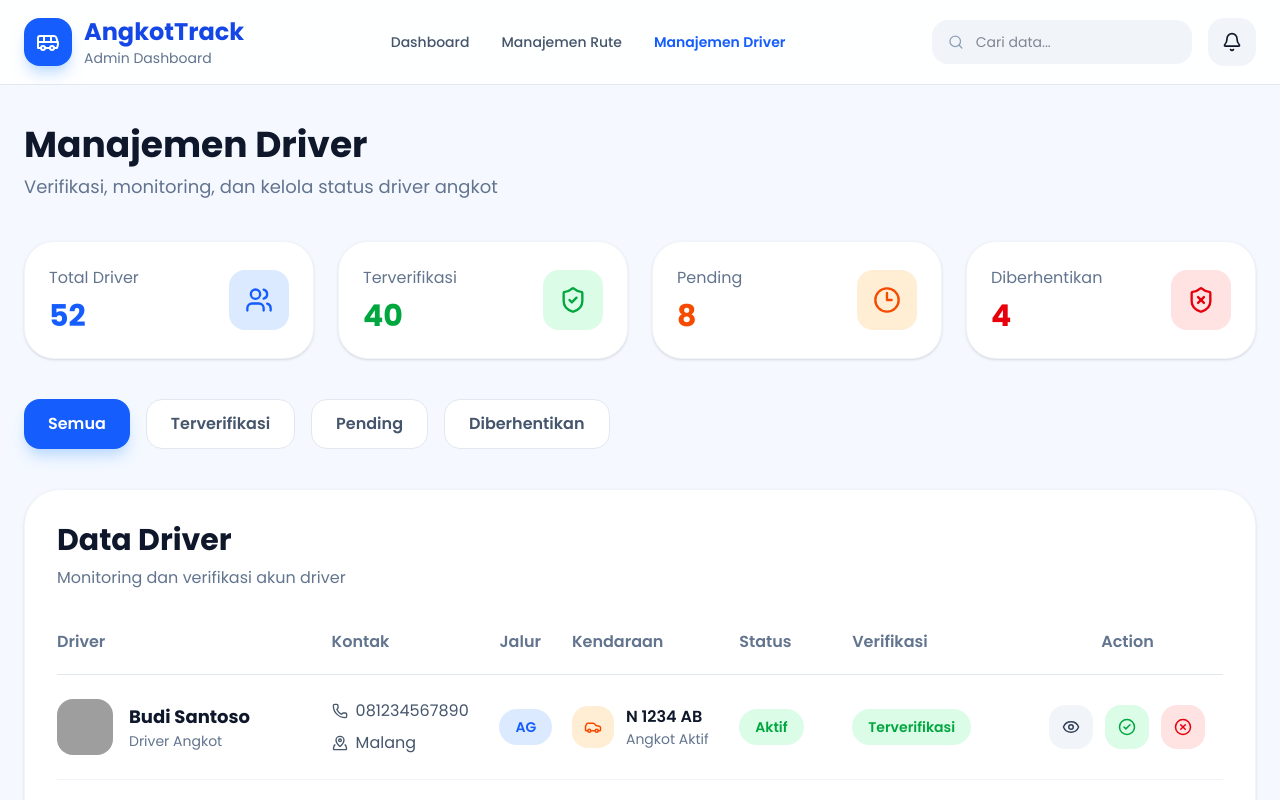
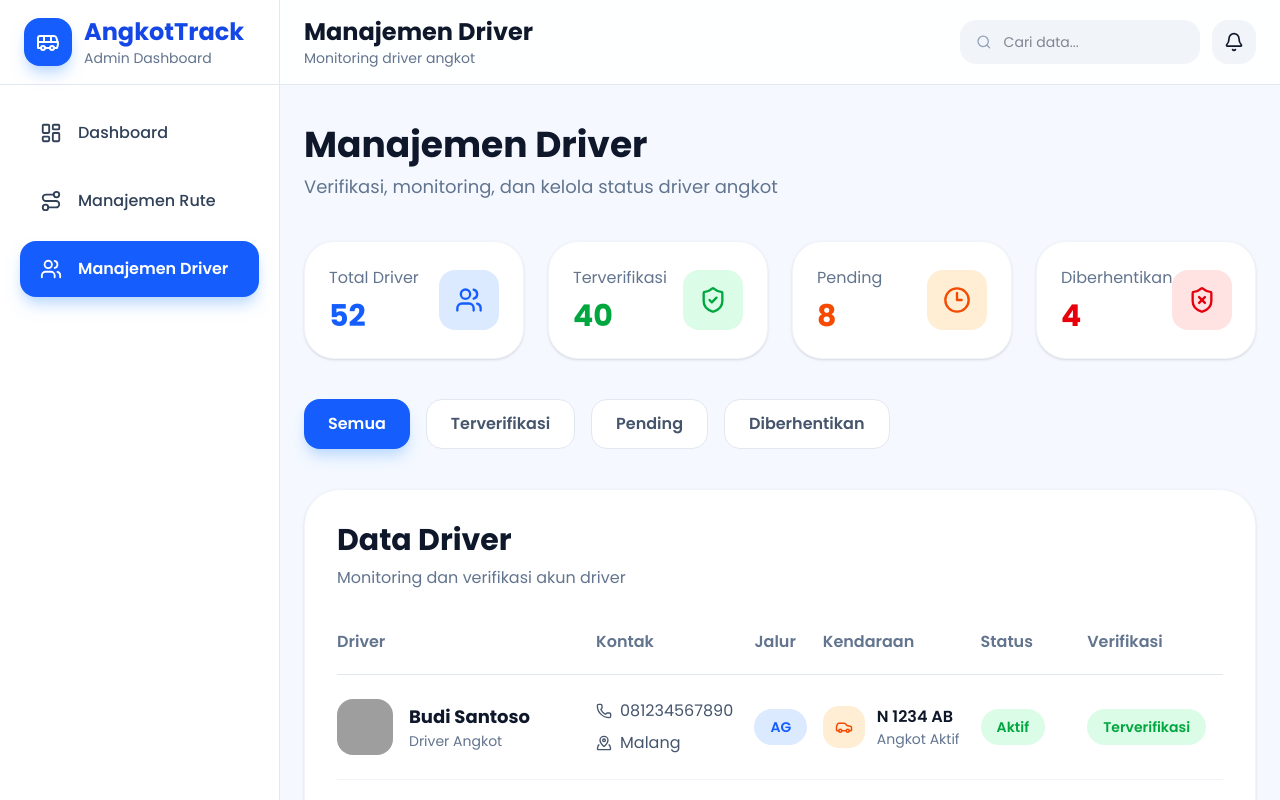
Before and after one commit to MRamadhan000/angkotgo, a Next.js app: page /admin/driver in a window 1280 px wide. Shown: the top 800 px of the page. Built offline with nearby package versions, Linux system fonts and the light colour scheme; grey boxes are pictures that could not be loaded.

Commit message:
ui : build respo for admin page driver

```diff
--- a/app/admin/driver/page.tsx
+++ b/app/admin/driver/page.tsx
@@ -17,6 +17,9 @@ import {
   Phone,
   MapPinned,
   Car,
+  X,
+  LayoutDashboard,
+  Route,
 } from "lucide-react";
 
 import { Poppins } from "next/font/google";
@@ -28,6 +31,7 @@ const poppins = Poppins({
 
 export default function DriverManagementPage() {
   const [selectedStatus, setSelectedStatus] = useState("Semua");
+  const [sidebarOpen, setSidebarOpen] = useState(false);
 
   const drivers = [
     {
@@ -60,47 +64,111 @@ export default function DriverManagementPage() {
     <main
       className={`${poppins.className} min-h-screen bg-[#F5F9FF] text-slate-900`}
     >
-      {/* ================= NAVBAR ================= */}
-      <nav className="w-full h-[85px] border-b border-slate-200 bg-white/90 backdrop-blur-md sticky top-0 z-50">
-        <div className="max-w-7xl mx-auto h-full px-6 flex items-center justify-between">
-          {/* LEFT */}
+      {/* ================= OVERLAY ================= */}
+      {sidebarOpen && (
+        <div
+          className="fixed inset-0 bg-black/40 z-40 lg:hidden"
+          onClick={() => setSidebarOpen(false)}
+        />
+      )}
+
+      {/* ================= SIDEBAR ================= */}
+      <aside
+        className={`
+          fixed top-0 left-0 z-50 h-screen w-[280px]
+          bg-white border-r border-slate-200
+          transition-transform duration-300
+          ${sidebarOpen ? "translate-x-0" : "-translate-x-full"}
+          lg:translate-x-0
+        `}
+      >
+        {/* Header */}
+        <div className="h-[85px] border-b border-slate-200 px-6 flex items-center justify-between">
           <div className="flex items-center gap-3">
             <div className="bg-blue-600 text-white p-3 rounded-2xl shadow-lg shadow-blue-200">
               <Bus size={24} />
             </div>
 
             <div>
-              <h1 className="text-2xl font-bold text-blue-700">AngkotTrack</h1>
+              <h1 className="text-2xl font-bold text-blue-700">
+                AngkotTrack
+              </h1>
 
-              <p className="text-sm text-slate-500">Admin Dashboard</p>
+              <p className="text-sm text-slate-500">
+                Admin Dashboard
+              </p>
             </div>
           </div>
 
-          {/* MENU */}
-          <div className="hidden md:flex items-center gap-8 text-sm font-medium">
-            <a href="/admin" className="text-slate-600 hover:text-blue-600">
+          <button
+            className="lg:hidden"
+            onClick={() => setSidebarOpen(false)}
+          >
+            <X size={24} />
+          </button>
+        </div>
+
+        {/* Menu */}
+        <div className="p-5 space-y-3">
+          <a
+            href="/admin"
+            className="flex items-center gap-4 px-5 py-4 rounded-2xl text-slate-700 hover:bg-slate-100 transition font-medium"
+          >
+            <LayoutDashboard size={22} />
             Dashboard
           </a>
 
           <a
             href="/admin/rute"
-              className="text-slate-600 transition hover:text-blue-600"
+            className="flex items-center gap-4 px-5 py-4 rounded-2xl text-slate-700 hover:bg-slate-100 transition font-medium"
           >
+            <Route size={22} />
             Manajemen Rute
           </a>
 
           <a
             href="/admin/driver"
-              className="text-blue-600 font-semibold"
+            className="flex items-center gap-4 bg-blue-600 text-white px-5 py-4 rounded-2xl font-semibold shadow-lg shadow-blue-200"
           >
+            <Users size={22} />
             Manajemen Driver
           </a>
         </div>
+      </aside>
+
+      {/* ================= MAIN ================= */}
+      <div className="lg:ml-[280px]">
+
+        {/* ================= NAVBAR ================= */}
+        <nav className="w-full h-[85px] border-b border-slate-200 bg-white/90 backdrop-blur-md sticky top-0 z-30">
+          <div className="h-full px-4 sm:px-6 flex items-center justify-between">
+
+            {/* LEFT */}
+            <div className="flex items-center gap-4">
+              {/* MOBILE MENU */}
+              <button
+                className="lg:hidden"
+                onClick={() => setSidebarOpen(true)}
+              >
+                <Menu size={28} />
+              </button>
+
+              <div>
+                <h2 className="text-xl sm:text-2xl font-bold">
+                  Manajemen Driver
+                </h2>
+
+                <p className="text-sm text-slate-500 hidden sm:block">
+                  Monitoring driver angkot
+                </p>
+              </div>
+            </div>
 
             {/* RIGHT */}
-          <div className="flex items-center gap-4">
+            <div className="flex items-center gap-3">
+
               {/* Search */}
-            <div className="hidden lg:flex items-center gap-3 bg-slate-100 px-4 py-3 rounded-2xl w-[260px]">
+              <div className="hidden md:flex items-center gap-3 bg-slate-100 px-4 py-3 rounded-2xl w-[240px]">
                 <Search size={18} className="text-slate-400" />
 
                 <input
@@ -111,34 +179,29 @@ export default function DriverManagementPage() {
               </div>
 
               {/* Notification */}
-            <button className="w-12 h-12 rounded-2xl bg-slate-100 flex items-center justify-center hover:bg-slate-200 transition">
+              <button className="w-11 h-11 rounded-2xl bg-slate-100 flex items-center justify-center hover:bg-slate-200 transition">
                 <Bell size={20} />
-            </button>
-
-            {/* Mobile */}
-            <button className="md:hidden">
-              <Menu size={28} />
               </button>
             </div>
           </div>
         </nav>
 
         {/* ================= CONTENT ================= */}
-      <section className="max-w-7xl mx-auto px-6 py-10">
+        <section className="px-4 sm:px-6 py-6 sm:py-10">
 
           {/* Header */}
           <div>
-          <h2 className="text-4xl font-bold">
+            <h2 className="text-3xl sm:text-4xl font-bold">
               Manajemen Driver
             </h2>
 
-          <p className="text-slate-500 mt-2 text-lg">
+            <p className="text-slate-500 mt-2 text-base sm:text-lg">
               Verifikasi, monitoring, dan kelola status driver angkot
             </p>
           </div>
 
           {/* ================= STATS ================= */}
-        <div className="grid md:grid-cols-2 xl:grid-cols-4 gap-6 mt-10">
+          <div className="grid grid-cols-1 sm:grid-cols-2 xl:grid-cols-4 gap-6 mt-10">
 
             {/* Total Driver */}
             <div className="bg-white rounded-[30px] p-6 border border-slate-100 shadow-sm">
@@ -234,7 +297,7 @@ export default function DriverManagementPage() {
                 key={i}
                 onClick={() => setSelectedStatus(status)}
                 className={`
-                px-6 py-3 rounded-2xl font-semibold transition
+                  px-5 sm:px-6 py-3 rounded-2xl font-semibold transition text-sm sm:text-base
                   ${
                     selectedStatus === status
                       ? "bg-blue-600 text-white shadow-lg shadow-blue-200"
@@ -248,13 +311,13 @@ export default function DriverManagementPage() {
           </div>
 
           {/* ================= DRIVER TABLE ================= */}
-        <section className="mt-10 bg-white rounded-[36px] border border-slate-100 p-8 shadow-sm">
+          <section className="mt-10 bg-white rounded-[36px] border border-slate-100 p-4 sm:p-8 shadow-sm">
 
             {/* Header */}
             <div className="flex items-center justify-between flex-wrap gap-4">
 
               <div>
-              <h3 className="text-3xl font-bold">
+                <h3 className="text-2xl sm:text-3xl font-bold">
                   Data Driver
                 </h3>
 
@@ -410,17 +473,14 @@ export default function DriverManagementPage() {
                       <td className="py-6">
                         <div className="flex items-center justify-center gap-3">
 
-                        {/* Detail */}
                           <button className="w-11 h-11 rounded-2xl bg-slate-100 text-slate-700 flex items-center justify-center hover:bg-slate-200 transition">
                             <Eye size={18} />
                           </button>
 
-                        {/* Verify */}
                           <button className="w-11 h-11 rounded-2xl bg-green-100 text-green-600 flex items-center justify-center hover:bg-green-200 transition">
                             <CheckCircle2 size={18} />
                           </button>
 
-                        {/* Reject */}
                           <button className="w-11 h-11 rounded-2xl bg-red-100 text-red-600 flex items-center justify-center hover:bg-red-200 transition">
                             <XCircle size={18} />
                           </button>
@@ -433,6 +493,7 @@ export default function DriverManagementPage() {
             </div>
           </section>
         </section>
+      </div>
     </main>
   );
 }
```
Lines whose indentation alone changed are shown as unchanged.
